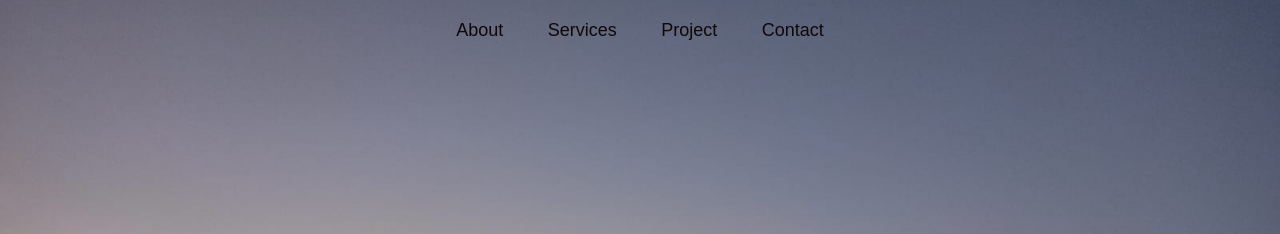
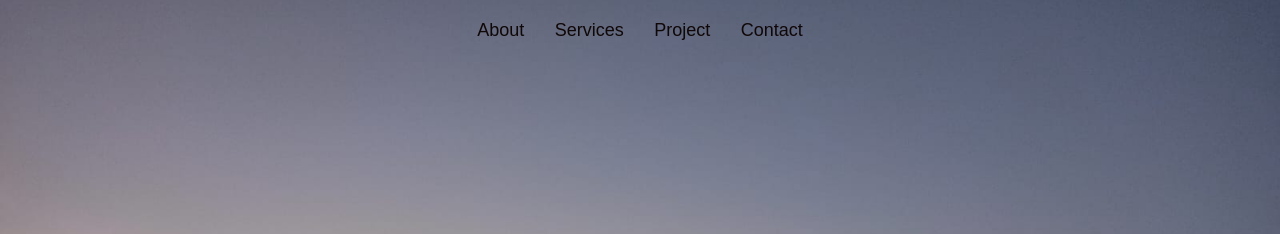
Before and after one commit to bhat315/portfolio, a plain HTML site: page index.html in a window 1280 px wide. Shown: the top 234 px of the page. Drawn offline with Linux system fonts and the light colour scheme.

Commit message:
Update tryGPTStyles.css

```diff
--- a/tryGPTStyles.css
+++ b/tryGPTStyles.css
@@ -48,6 +48,7 @@ nav ul li a {
     text-decoration: none;
     font-size: 18px;
     position: relative;
+    margin:-7px;
 }
 
 nav ul li a::after {
```
